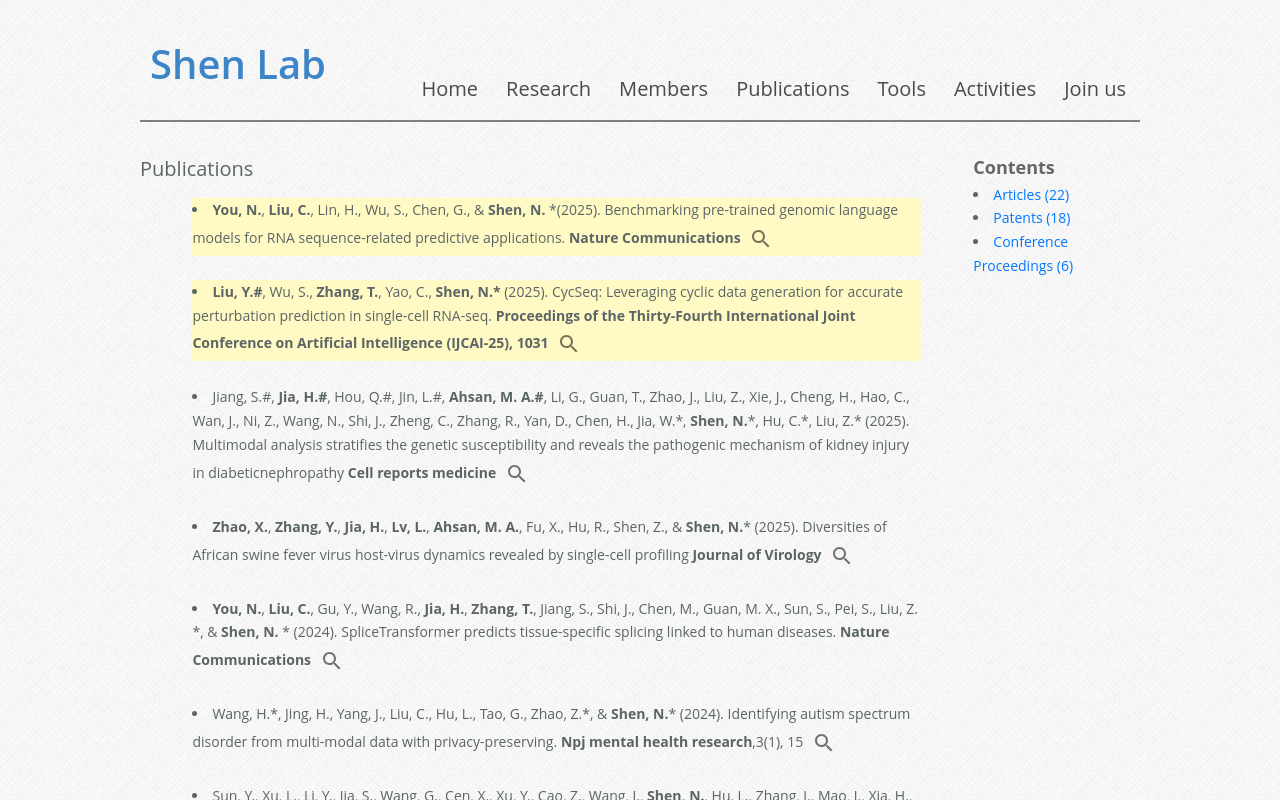
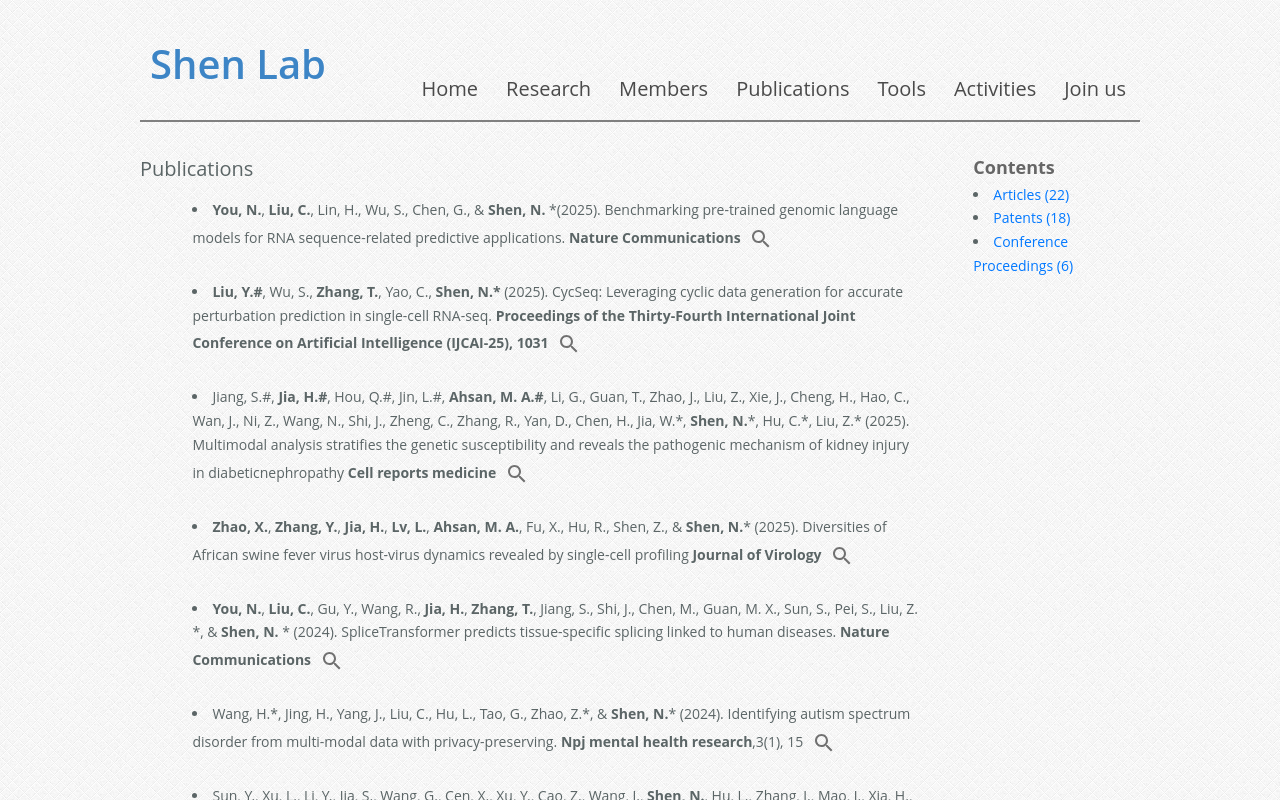
Before and after one commit to ShenLab-Genomics/lab_website, a Next.js app in the folder shenlab_homepage/: page /publish in a window 1280 px wide. Shown: the top 800 px of the page. Built offline with nearby package versions, Linux system fonts and the light colour scheme.

Commit message:
update publications style

```diff
--- a/shenlab_homepage/src/components/AbstractViewer.tsx
+++ b/shenlab_homepage/src/components/AbstractViewer.tsx
@@ -37,7 +37,7 @@ const AbstractViewer = ({
   return (
     <>
       <div className={styles.row}>
-        <li className={highlight ? styles.highlight : ""}>
+        <li>
           <span dangerouslySetInnerHTML={{ __html: authors }}></span>{" "}
           <span dangerouslySetInnerHTML={{ __html: title }}></span>{" "}
           <span dangerouslySetInnerHTML={{ __html: journal }}></span>{" "}
```
